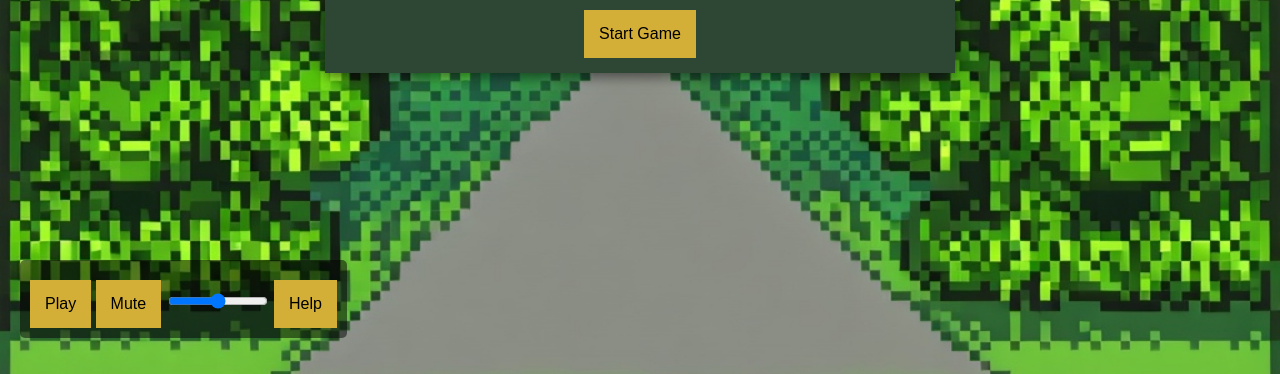
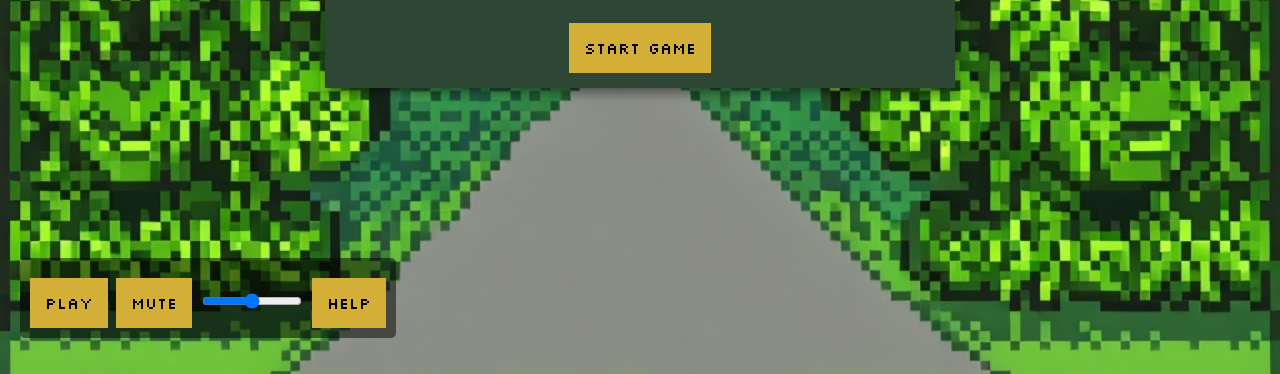
Before and after one commit to lovetify/The-Maze-FBLA, a plain HTML site: page index.html in a window 1280 px wide. Shown: the part 442-816 px from the top of the page. Drawn offline with Linux system fonts and the light colour scheme.

Commit message:
Edited font.

```diff
--- a/index.html
+++ b/index.html
@@ -1,4 +1,5 @@
 <!DOCTYPE html>
+<link href="https://fonts.googleapis.com/css2?family=Silkscreen&display=swap" rel="stylesheet">
 
 <head>
     <!-- Encoded viewport checks for screen size -->
--- a/styles.css
+++ b/styles.css
@@ -23,6 +23,7 @@ button {
 button:hover {
     background-color: #b38b2d;
 }
+@import url('https://fonts.googleapis.com/css2?family=Silkscreen&display=swap');
 
 /* User input box styling */
 input[type="text"] {
```
